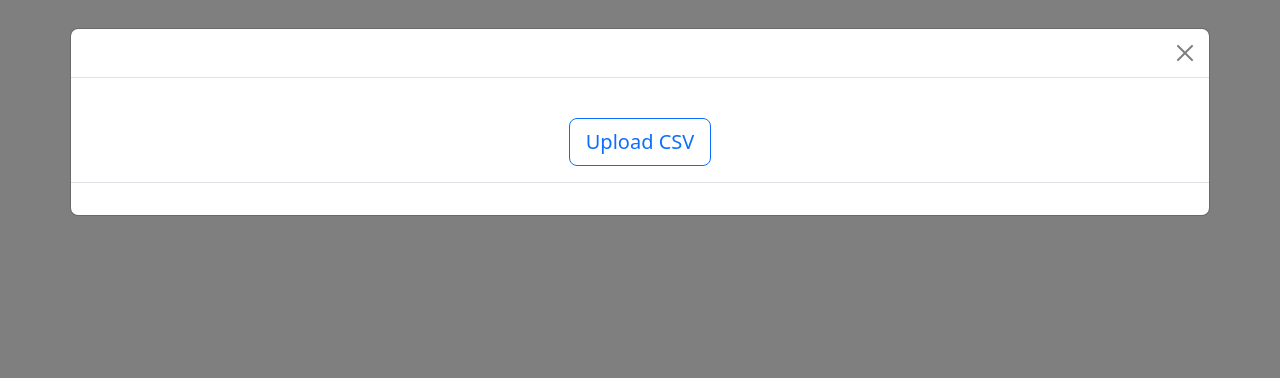
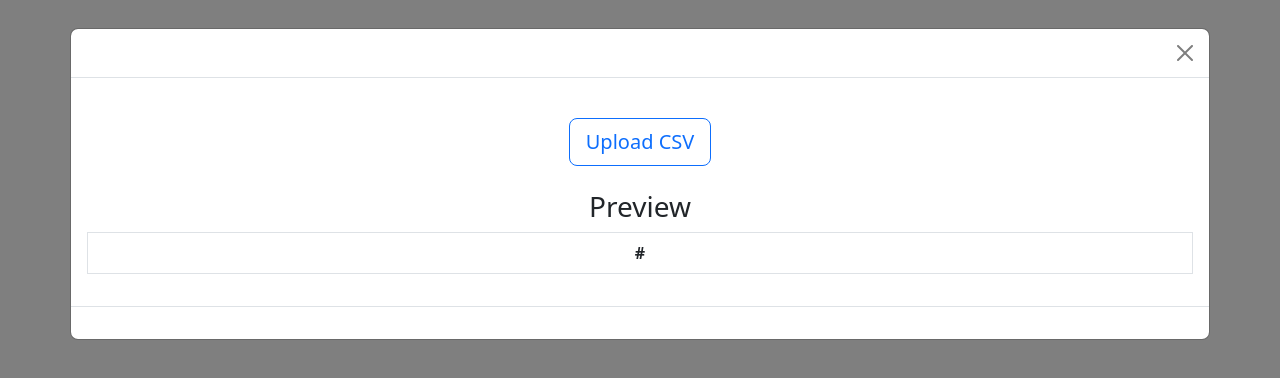
Before and after one commit to dave-ryan/find-new-releases, a Vue app: page /csv in a window 1280 px wide. Both pictures are taken after a click on the button "Begin Upload". Shown: the top 378 px of the page. Built offline with nearby package versions, Linux system fonts and the light colour scheme.

Commit message:
added preview, rowcount

```diff
--- a/src/views/Csv.vue
+++ b/src/views/Csv.vue
@@ -29,16 +29,16 @@
       <div class="modal-dialog">
         <div class="modal-content">
           <div class="modal-header">
-            <h2
+            <h3
               class="modal-title"
               id="modalLabel"
               v-if="uploadedFileName.length > 0 && this.uploadstatus === 1"
             >
               File Uploaded:
               <span class="font-monospace"> {{ uploadedFileName }}</span>
-            </h2>
-            <h2 v-if="this.uploadstatus === 2">Header Mappings</h2>
-            <h2 v-if="this.uploadstatus === 3">Data Manipulation</h2>
+            </h3>
+            <h3 v-if="this.uploadstatus === 2">Header Mappings</h3>
+            <h3 v-if="this.uploadstatus === 3">Data Manipulation</h3>
             <button
               type="button"
               class="btn-close"
@@ -63,6 +63,25 @@
                   v-focus
                 />
               </form>
+              <h3 class="mt-4 mb-2">Preview</h3>
+              <table class="table table-bordered table-hover">
+                <thead>
+                  <tr>
+                    <th scope="col">#</th>
+                    <th scope="col" v-for="header in rawheaders" :key="header">
+                      {{ header }}
+                    </th>
+                  </tr>
+                </thead>
+                <tbody class="table-group-divider">
+                  <tr v-for="(row, index) in rawdata" :key="index">
+                    <td>{{ index + 1 }}</td>
+                    <td v-for="datacell in row" :key="datacell">
+                      {{ datacell }}
+                    </td>
+                  </tr>
+                </tbody>
+              </table>
             </div>
 
             <!-- HEADER MAPPING -->
@@ -126,6 +145,7 @@
               <table class="table table-bordered table-hover">
                 <thead>
                   <tr>
+                    <th scope="col">#</th>
                     <th scope="col" v-for="header in csvheaders" :key="header">
                       {{ header }}
                     </th>
@@ -137,6 +157,7 @@
                     :key="row.ExternalId"
                     class="mt-3"
                   >
+                    <td>{{ index + 1 }}</td>
                     <td>
                       <input
                         v-if="this.editing === `${index}, FirstName`"
```
